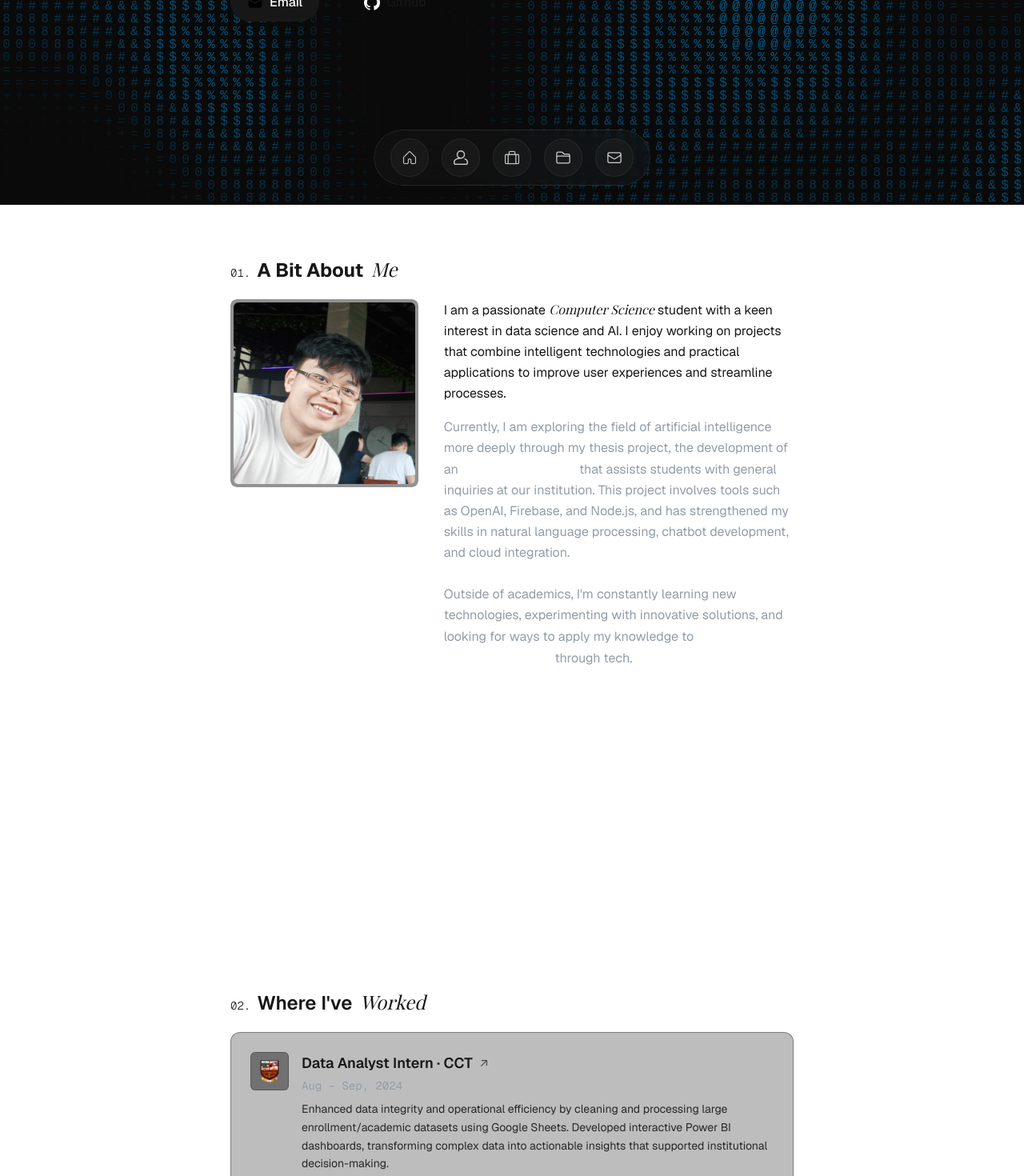
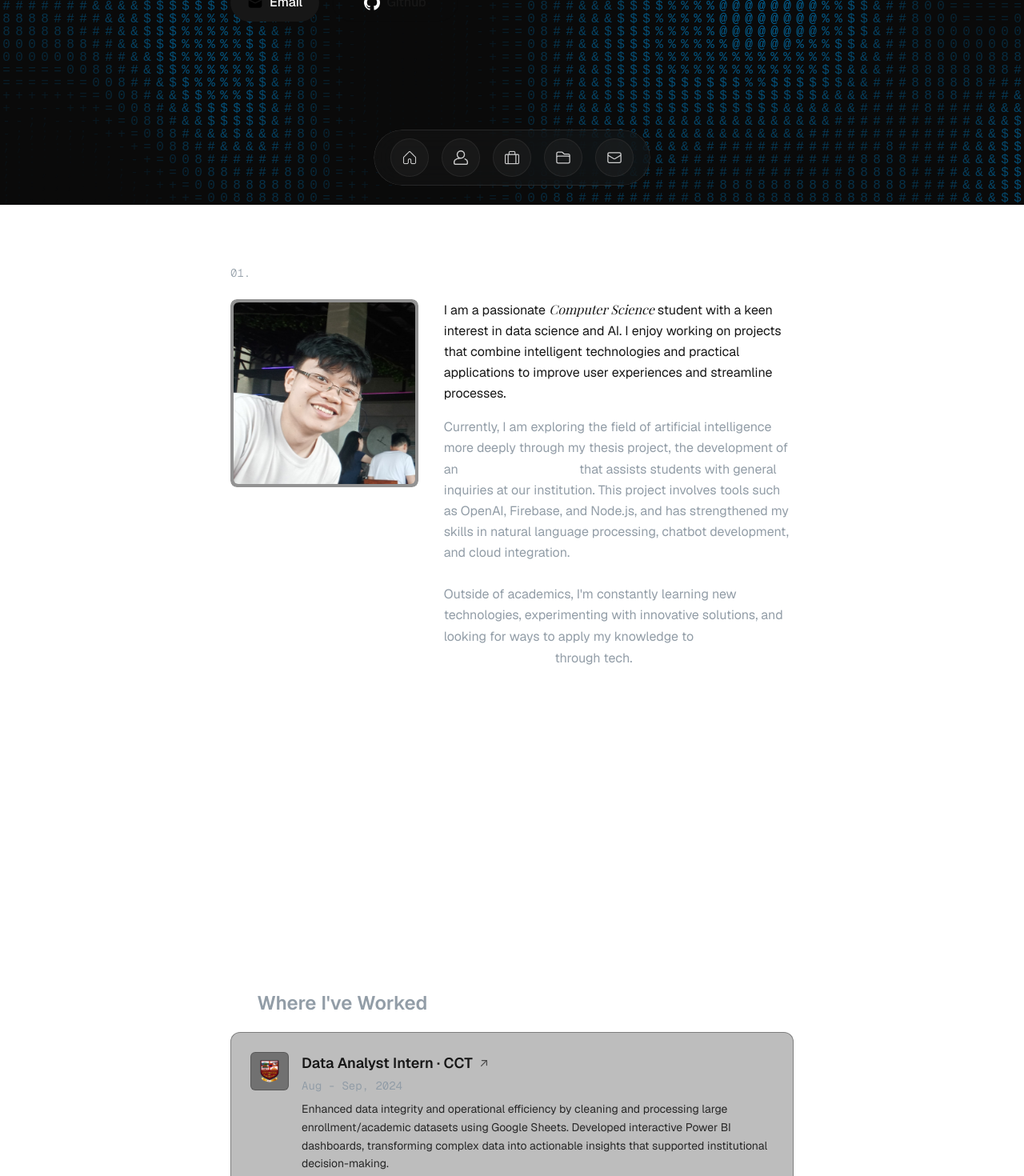
Before and after one commit to JeroldGomez/jerold-gomez-portfolio, a Next.js app: page / in a window 1280 px wide. Shown: the part 544-2014 px from the top of the page at 80% size. Built offline with nearby package versions, Linux system fonts and the light colour scheme.

Commit message:
update numbering

```diff
--- a/app/page.tsx
+++ b/app/page.tsx
@@ -123,13 +123,13 @@ export default function Home() {
           className="flex flex-col"
         >
           <div>
-            <h2 className="text-2xl sm:text-2xl font-bold font-[family-name:var(--font-geist-sans)] mb-5">
-            <span className="text-sm font-light font-[family-name:var(--font-geist-mono)] mr-2">
+            <h2 className="text-2xl sm:text-2xl font-semibold font-[family-name:var(--font-geist-sans)] mb-5 text-[#fff]">
+            <span className="text-sm font-light font-[family-name:var(--font-geist-mono)] mr-2 text-[#929DA7]">
               01.
             </span>
-            A Bit About{" "}
+            A Bit About Me{" "}
             <span className="font-normal font-[family-name:var(--font-playfair-display)] italic ml-1">
-            Me
+            {/* Me */}
             </span>
 
             </h2>
@@ -221,13 +221,13 @@ export default function Home() {
           >
 
           <div>
-            <h2 className="text-2xl sm:text-2xl font-semibold font-[family-name:var(--font-geist-sans)] mb-5">
-            <span className="text-sm font-light font-[family-name:var(--font-geist-mono)] mr-2">
+            <h2 className="text-2xl sm:text-2xl font-semibold font-[family-name:var(--font-geist-sans)] mb-5 text-[#929DA7]">
+            <span className="text-sm font-light font-[family-name:var(--font-geist-mono)] mr-2 text-[#fff]">
               02.
             </span>
-            Where I've{" "}
+            Where I've Worked{" "}
             <span className="font-normal font-[family-name:var(--font-playfair-display)] italic ml-1">
-            Worked
+            {/* Worked */}
             </span >
 
             </h2>
```
